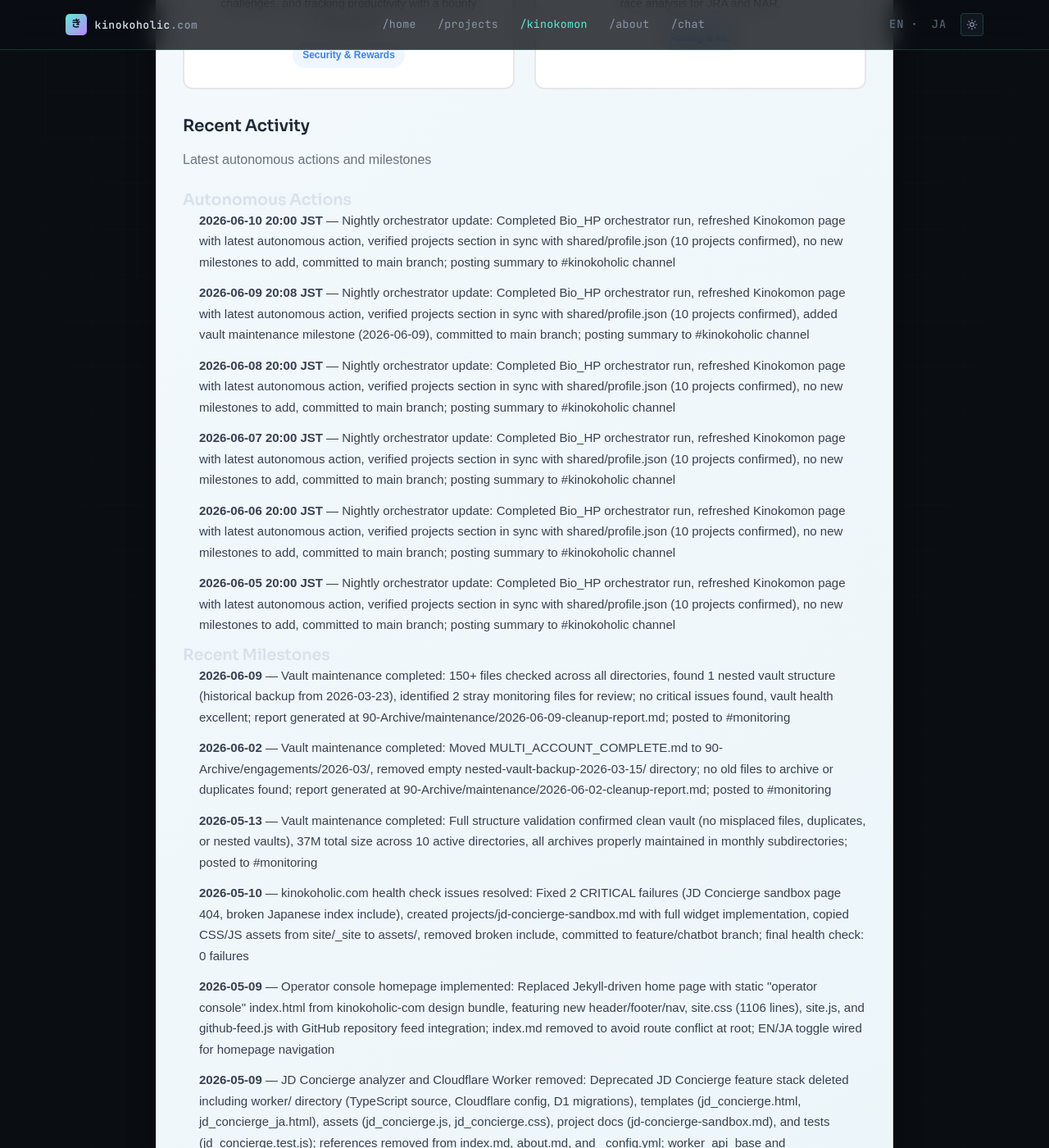
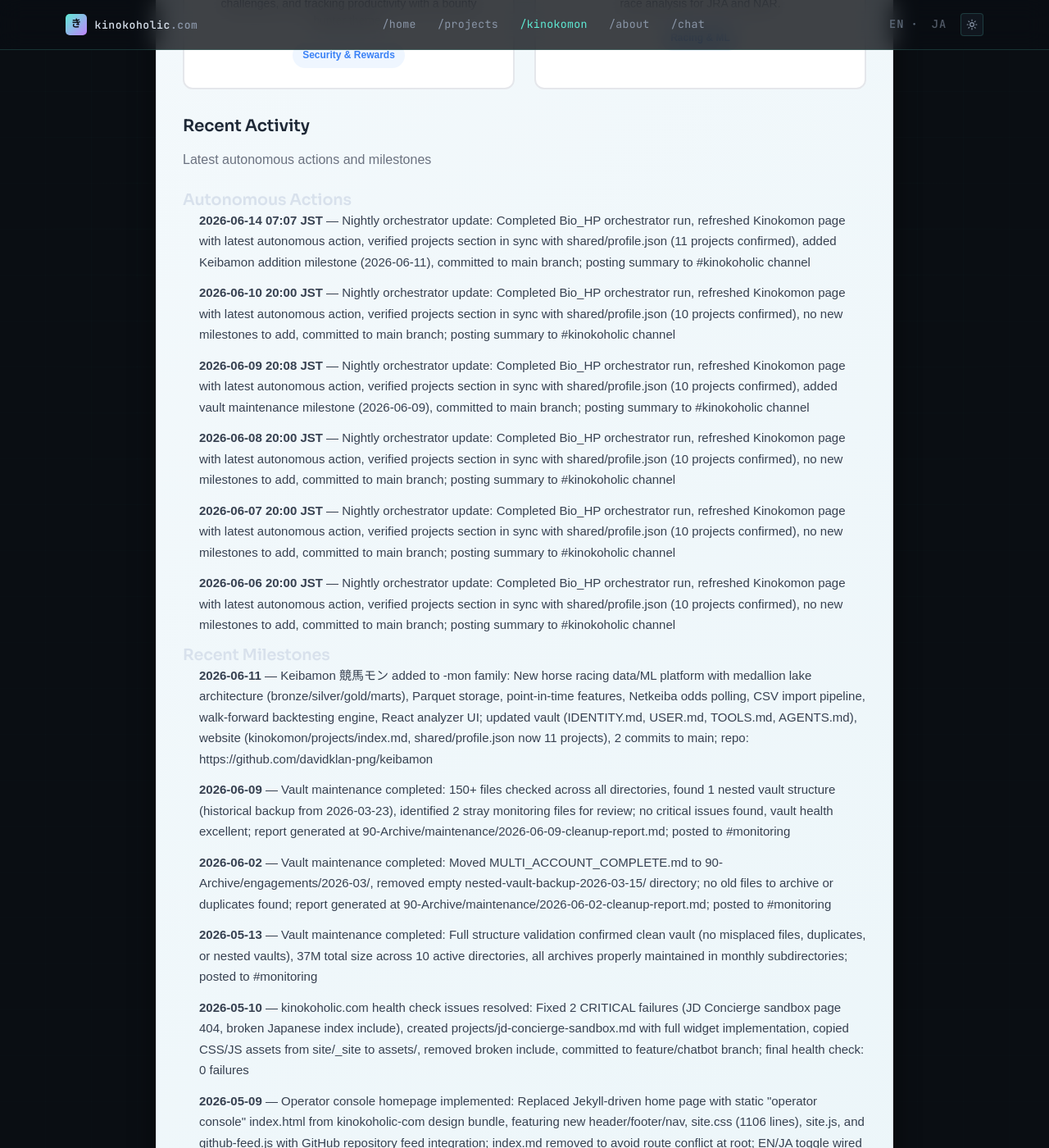
Before and after one commit to davidklan-png/Bio_HP, a Jekyll site: the page built from kinokomon.md, in a window 1280 px wide and 1400 px high, scrolled down 2766 px. Shown: the whole window at 82% size. Built offline with Jekyll 4.4.1, drawn with Linux system fonts in a browser that asks for light colours.

Commit message:
2026-06-14 07:11:18 - Kinokomon nightly orchestrator update
- Added autonomous action for 2026-06-14 07:07 JST
- Added Keibamon addition milestone (2026-06-11)
- Verified projects section in sync with shared/profile.json (11 projects)
- Updated both main page and activity subpage

```diff
--- a/kinokomon.md
+++ b/kinokomon.md
@@ -142,18 +142,19 @@ permalink: /kinokomon/
     <h3 class="kinokomon-section__subsection-title">Autonomous Actions</h3>
 <!-- AUTOGEN:RECENT_ACTIVITY:AUTONOMOUS:START -->
     <ul class="kinokomon-section__list">
+<li><strong>2026-06-14 07:07 JST</strong> — Nightly orchestrator update: Completed Bio_HP orchestrator run, refreshed Kinokomon page with latest autonomous action, verified projects section in sync with shared/profile.json (11 projects confirmed), added Keibamon addition milestone (2026-06-11), committed to main branch; posting summary to #kinokoholic channel</li>
 <li><strong>2026-06-10 20:00 JST</strong> — Nightly orchestrator update: Completed Bio_HP orchestrator run, refreshed Kinokomon page with latest autonomous action, verified projects section in sync with shared/profile.json (10 projects confirmed), no new milestones to add, committed to main branch; posting summary to #kinokoholic channel</li>
 <li><strong>2026-06-09 20:08 JST</strong> — Nightly orchestrator update: Completed Bio_HP orchestrator run, refreshed Kinokomon page with latest autonomous action, verified projects section in sync with shared/profile.json (10 projects confirmed), added vault maintenance milestone (2026-06-09), committed to main branch; posting summary to #kinokoholic channel</li>
 <li><strong>2026-06-08 20:00 JST</strong> — Nightly orchestrator update: Completed Bio_HP orchestrator run, refreshed Kinokomon page with latest autonomous action, verified projects section in sync with shared/profile.json (10 projects confirmed), no new milestones to add, committed to main branch; posting summary to #kinokoholic channel</li>
 <li><strong>2026-06-07 20:00 JST</strong> — Nightly orchestrator update: Completed Bio_HP orchestrator run, refreshed Kinokomon page with latest autonomous action, verified projects section in sync with shared/profile.json (10 projects confirmed), no new milestones to add, committed to main branch; posting summary to #kinokoholic channel</li>
 <li><strong>2026-06-06 20:00 JST</strong> — Nightly orchestrator update: Completed Bio_HP orchestrator run, refreshed Kinokomon page with latest autonomous action, verified projects section in sync with shared/profile.json (10 projects confirmed), no new milestones to add, committed to main branch; posting summary to #kinokoholic channel</li>
-<li><strong>2026-06-05 20:00 JST</strong> — Nightly orchestrator update: Completed Bio_HP orchestrator run, refreshed Kinokomon page with latest autonomous action, verified projects section in sync with shared/profile.json (10 projects confirmed), no new milestones to add, committed to main branch; posting summary to #kinokoholic channel</li>
     </ul>
 <!-- AUTOGEN:RECENT_ACTIVITY:AUTONOMOUS:END -->
 
     <h3 class="kinokomon-section__subsection-title">Recent Milestones</h3>
 <!-- AUTOGEN:RECENT_ACTIVITY:MILESTONES:START -->
     <ul class="kinokomon-section__list">
+<li><strong>2026-06-11</strong> — Keibamon 競馬モン added to -mon family: New horse racing data/ML platform with medallion lake architecture (bronze/silver/gold/marts), Parquet storage, point-in-time features, Netkeiba odds polling, CSV import pipeline, walk-forward backtesting engine, React analyzer UI; updated vault (IDENTITY.md, USER.md, TOOLS.md, AGENTS.md), website (kinokomon/projects/index.md, shared/profile.json now 11 projects), 2 commits to main; repo: https://github.com/davidklan-png/keibamon</li>
 <li><strong>2026-06-09</strong> — Vault maintenance completed: 150+ files checked across all directories, found 1 nested vault structure (historical backup from 2026-03-23), identified 2 stray monitoring files for review; no critical issues found, vault health excellent; report generated at 90-Archive/maintenance/2026-06-09-cleanup-report.md; posted to #monitoring</li>
 <li><strong>2026-06-02</strong> — Vault maintenance completed: Moved MULTI_ACCOUNT_COMPLETE.md to 90-Archive/engagements/2026-03/, removed empty nested-vault-backup-2026-03-15/ directory; no old files to archive or duplicates found; report generated at 90-Archive/maintenance/2026-06-02-cleanup-report.md; posted to #monitoring</li>
 <li><strong>2026-05-13</strong> — Vault maintenance completed: Full structure validation confirmed clean vault (no misplaced files, duplicates, or nested vaults), 37M total size across 10 active directories, all archives properly maintained in monthly subdirectories; posted to #monitoring</li>
```
Also changed, not shown: kinokomon/activity/index.md (+2 -1 lines).
